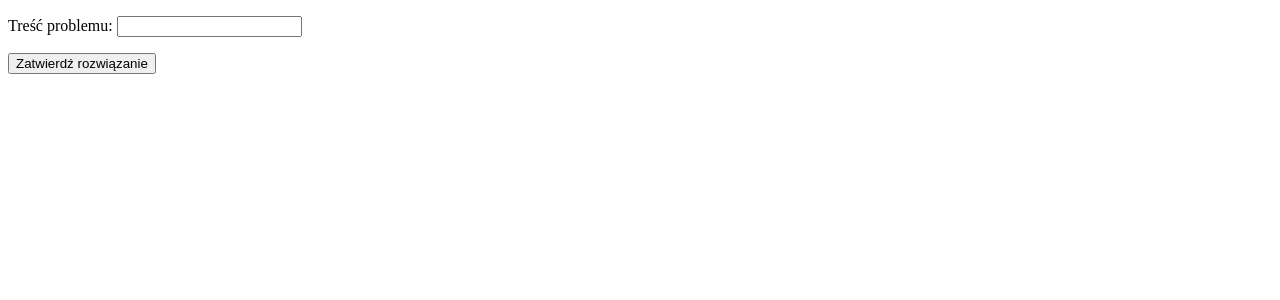
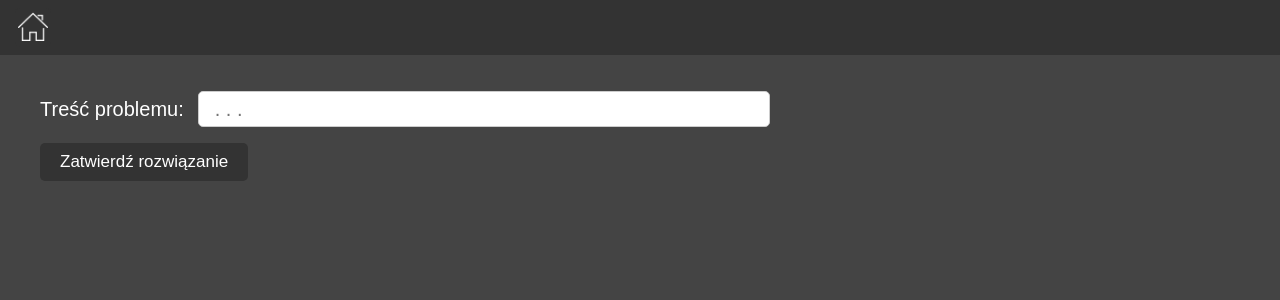
Before and after one commit to bartekk2908/Problems_WebApp, a Django app: page /enter_problem/ in a window 1280 px wide. Shown: the top 300 px of the page. Run offline with Django 4.2, Linux system fonts and the light colour scheme; some libraries are stand-ins or nearby versions.

Commit message:
enter problem visuals

```diff
--- a/webapp/problems_app/forms.py
+++ b/webapp/problems_app/forms.py
@@ -4,7 +4,8 @@ from ckeditor import fields
 
 class Q_Form(forms.Form):
     data = forms.CharField(label="", max_length=200,
-                           widget=forms.TextInput(attrs={"placeholder": " . . . "}))
+                           widget=forms.TextInput(attrs={"placeholder": " . . . ",
+                                                         "class": "input-query"}))
 
 
 class S_edit_Form(forms.Form):
@@ -12,5 +13,7 @@ class S_edit_Form(forms.Form):
 
 
 class P_Form(forms.Form):
-    pdata = forms.CharField(label="Treść problemu", max_length=200)
+    pdata = forms.CharField(label="Treść problemu", max_length=200,
+                            widget=forms.TextInput(attrs={"placeholder": " . . . ",
+                                                          "class": "input-problem"}))
     sdata = fields.RichTextFormField(label="Rozwiązanie")
--- a/webapp/problems_app/static/problems_app/styles.css
+++ b/webapp/problems_app/static/problems_app/styles.css
@@ -11,7 +11,7 @@ mian {
 .navbar {
     background-color: #333;
     color: #fff;
-    padding: 6px 0;
+    padding: 8px 0;
 }
 
 .navbar-con {
@@ -90,13 +90,13 @@ input[type="submit"]:hover {
     background-color: #555;
 }
 
-input[type="text"] {
+.input-query {
     padding: 10px;
     border: 1px solid #ccc;
     border-radius: 5px;
     margin-right: 10px;
     height: 14px;
-    width: 400px;
+    width: 500px;
     font-size: 20px;
 }
 
@@ -121,6 +121,23 @@ input[type="text"] {
     background-color: #555;
 }
 
-.text-con {
+/* for "enter_problem" */
 
+.prob-form {
+    padding: 20px 0 0 40px;
 }
+
+.input-problem {
+    padding: 10px;
+    border: 1px solid #ccc;
+    border-radius: 5px;
+    margin: 0 10px 0 10px;
+    height: 14px;
+    width: 550px;
+    font-size: 20px;
+}
+
+.prob-form p label {
+    color: #fff;
+    font-size: 20px;
+}
--- a/webapp/problems_app/templates/problems_app/enter_problem.html
+++ b/webapp/problems_app/templates/problems_app/enter_problem.html
@@ -1,17 +1,28 @@
 <!DOCTYPE html>
-<html lang="en">
+{% load static %}
+<html lang="pl">
 <head>
     <meta charset="UTF-8">
-    <title>Title</title>
+    <link rel="stylesheet" type="text/css" href="{% static 'problems_app/styles.css' %}">
+    <title>System - główna strona</title>
 </head>
 <body>
-
-    <form method="post">
-    {% csrf_token %}
-    {{ form.as_p }}
-    {{ form.media }}
-    <input type="submit" value="Zatwierdź rozwiązanie">
-    </form>
-
+    <header class="navbar">
+        <div class="navbar-con">
+            <a href="{% url 'main_page' %}">
+                <button class="home-button">
+                    <img src="{% static 'problems_app/185038_home_house_icon.png' %}">
+                </button>
+            </a>
+        </div>
+    </header>
+    <main>
+        <form method="post" class="prob-form">
+            {% csrf_token %}
+            {{ form.as_p }}
+            {{ form.media }}
+            <input type="submit" value="Zatwierdź rozwiązanie">
+        </form>
+    </main>
 </body>
 </html>
--- a/webapp/webapp/settings.py
+++ b/webapp/webapp/settings.py
@@ -136,6 +136,6 @@ CKEDITOR_CONFIGS = {
             ['Image'],
         ],
         'height': 300,
-        'width': '250%',
+        'width': "300%",
     },
 }
```
